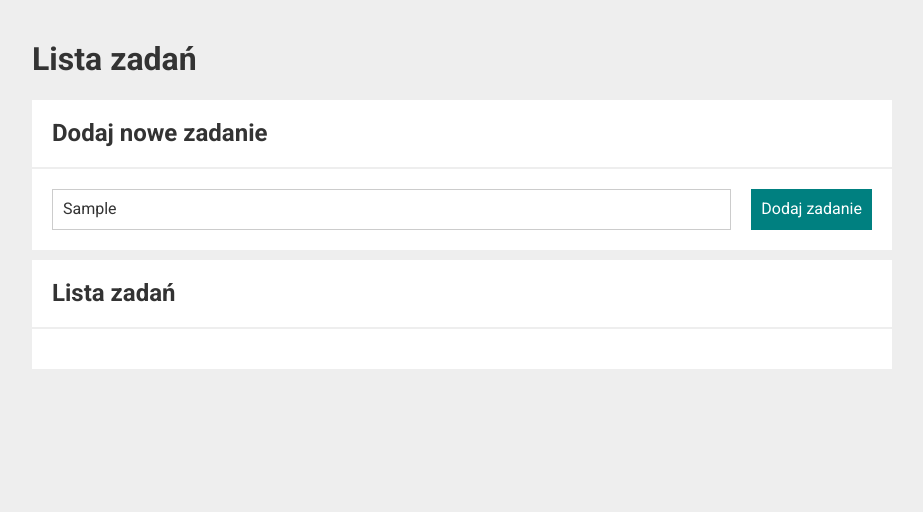
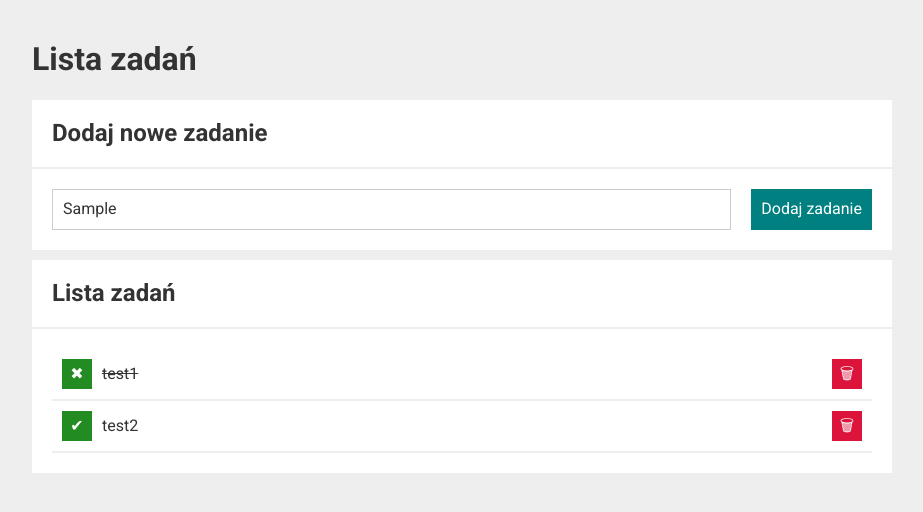
Before and after one commit to mariusz-smajdor/task-list, a plain HTML site: page index.html in a window 1280 px wide. Both pictures are taken after typing "Sample" into the empty fields and a click on the button "Dodaj zadanie". Shown: the whole page, without its empty margins (178-1101 px from the left). Drawn offline with nearby package versions, Linux system fonts and the light colour scheme.

Commit message:
task rendering function with temporary test tasks

```diff
--- a/index.html
+++ b/index.html
@@ -45,7 +45,7 @@
           <h2 class="section__title">Lista zadań</h2>
         </header>
         <div class="section__body">
-          <ul class="list"></ul>
+          <ul class="list js-list"></ul>
         </div>
       </section>
     </main>
--- a/js/script.js
+++ b/js/script.js
@@ -1,6 +1,31 @@
 {
+  const tasks = [
+    { content: "test1", done: true },
+    { content: "test2", done: false },
+  ];
+
+  const render = () => {
+    let tasksToHTML = "";
+
+    for (const task of tasks) {
+      tasksToHTML += `
+        <li class="list__item">
+        <button class="list__button">${task.done ? "✖" : "✔"}</button>
+          <span class="list__content ${task.done ? "list__content--done" : ""}">
+            ${task.content}
+          </span>
+          <button class="list__button list__button--remove">🗑</button>
+        </li>
+      `;
+    }
+
+    document.querySelector(".js-list").innerHTML = tasksToHTML;
+  };
+
   const onFormSubmit = (event) => {
     event.preventDefault();
+
+    render();
   };
 
   const init = () => {
```
